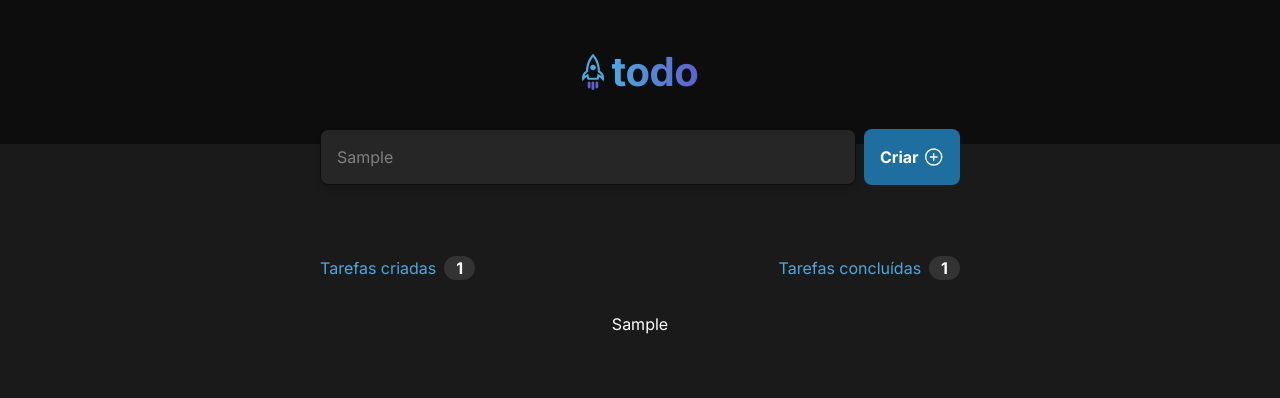
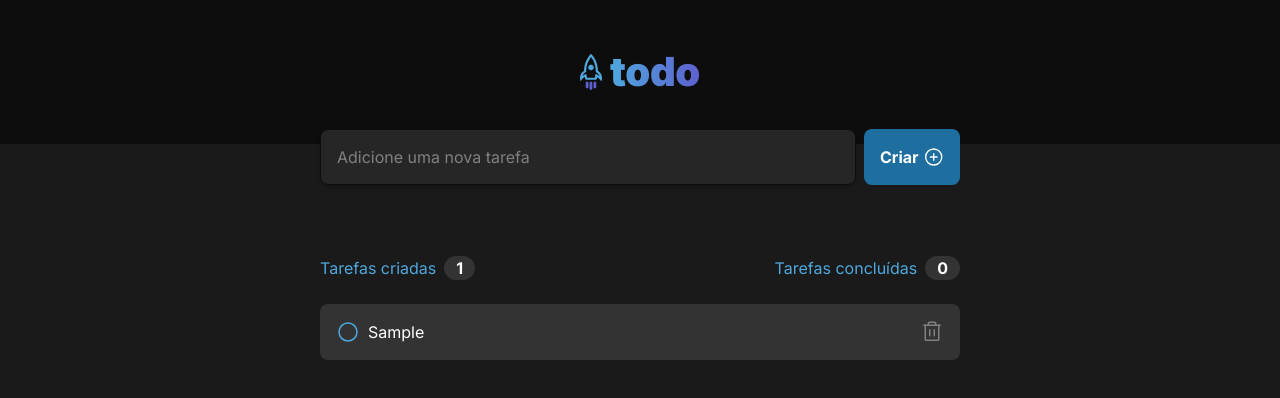
Before and after one commit to gustavobaltazar/Todo-list, a React (Vite) app: page / in a window 1280 px wide. Both pictures are taken after typing "Sample" into the empty fields and a click on the button "Criar". Shown: the top 398 px of the page. Built offline with nearby package versions, Linux system fonts and the light colour scheme.

Commit message:
📦 NEW: Task component style

```diff
--- a/index.html
+++ b/index.html
@@ -6,9 +6,9 @@
 
   <link rel="preconnect" href="https://fonts.googleapis.com">
   <link rel="preconnect" href="https://fonts.gstatic.com" crossorigin>
-  <link href="https://fonts.googleapis.com/css2?family=Inter:wght@400;700&display=swap" rel="stylesheet">
+  <link href="https://fonts.googleapis.com/css2?family=Inter:wght@400;700;900&display=swap" rel="stylesheet">
 
-  <link rel="icon" type="image/svg+xml" href="/vite.svg" />
+  <link rel="icon" type="image/svg+xml" href="/src/assets/rocket.svg" />
   <meta name="viewport" content="width=device-width, initial-scale=1.0" />
   <title>ToDo List</title>
 </head>
--- a/src/components/Header.tsx
+++ b/src/components/Header.tsx
@@ -4,7 +4,7 @@ export function Header() {
     return (
         <header className='bg-gray7 flex justify-center items-center gap-2 p-12'>
             <img className="h-9" src={rocketLogo} alt="Rocket" />
-            <strong className='text-2xl bg-clip-text bg-gradient-to-r text-transparent from-blue to-purpleDark leading-2 font-bold'>todo</strong>
+            <strong className='text-2xl bg-clip-text bg-gradient-to-r text-transparent from-blue to-purpleDark leading-2 font-black'>todo</strong>
         </header>
     )
 }
--- a/src/components/Post.tsx
+++ b/src/components/Post.tsx
@@ -2,7 +2,6 @@ import { PlusCircle } from "phosphor-react";
 import { ChangeEvent, useState } from "react";
 import { Task } from "./Task";
 import Clipboard from "../assets/Clipboard.png";
-
 
 export function Post() {
     const [toDo, setToDo] = useState(['']);
@@ -11,6 +10,8 @@ export function Post() {
     function handleNewToDo() {
         event?.preventDefault()
         setToDo([...toDo, newToDo])
+        setNewToDo('')
+
     }
 
     function handleNewToDoTextChange(event: ChangeEvent<HTMLInputElement>) {
@@ -41,7 +42,7 @@ export function Post() {
                     </div>
                     <div className="flex gap-2">
                         <p className="text-blue">Tarefas concluídas</p>
-                        <span className="bg-gray4 rounded-full text-white pr-3 pl-3 font-bold">{toDo.length - 1}</span>
+                        <span className="bg-gray4 rounded-full text-white pr-3 pl-3 font-bold">{toDo.length - toDo.length}</span>
                     </div>
                 </div>
             </div>
@@ -57,13 +58,10 @@ export function Post() {
             }
 
             {
-                toDo.map((item) => {
-                    return (
-                        <div key={item} className="text-white">{item}</div>
-                    )
+                toDo.map((todoContent) => {
+                    return todoContent.length > 0 ? <Task content={todoContent} /> :  null
                 })
             }
-
         </article>
     )
 }
--- a/src/components/Task.tsx
+++ b/src/components/Task.tsx
@@ -1,9 +1,25 @@
 import { useState } from "react"
+import { Trash, CheckCircle, Circle } from "phosphor-react"
 
-export function Task() {
+interface TaskProps {
+    content: string
+}
+
+export function Task({ content }: TaskProps) {
+    const [isTaskCompleted, setIsTaskCompleted] = useState(false);
+
     return (
-        <div>
+        <div className="flex text-white bg-gray4 w-full rounded-lg justify-between p-4 ">
+            <div className="flex justify-center items-center gap-2">
+                <button onClick={() => setIsTaskCompleted(!isTaskCompleted)} className="text-blue">
+                    {isTaskCompleted ? (
+                        <CheckCircle className="text-transparent" color="#5e60ce" weight="fill" size={24} />
 
+                    ) : <Circle size={24} />}</button>
+                {content}
+            </div>
+
+            <button className="text-gray3"><Trash size={24} /></button>
         </div>
     )
 }
```
